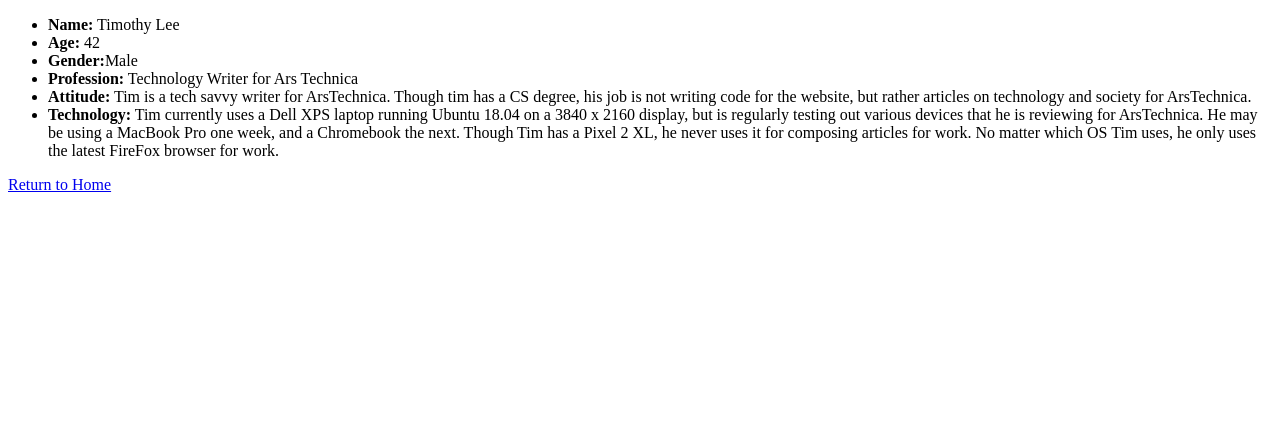
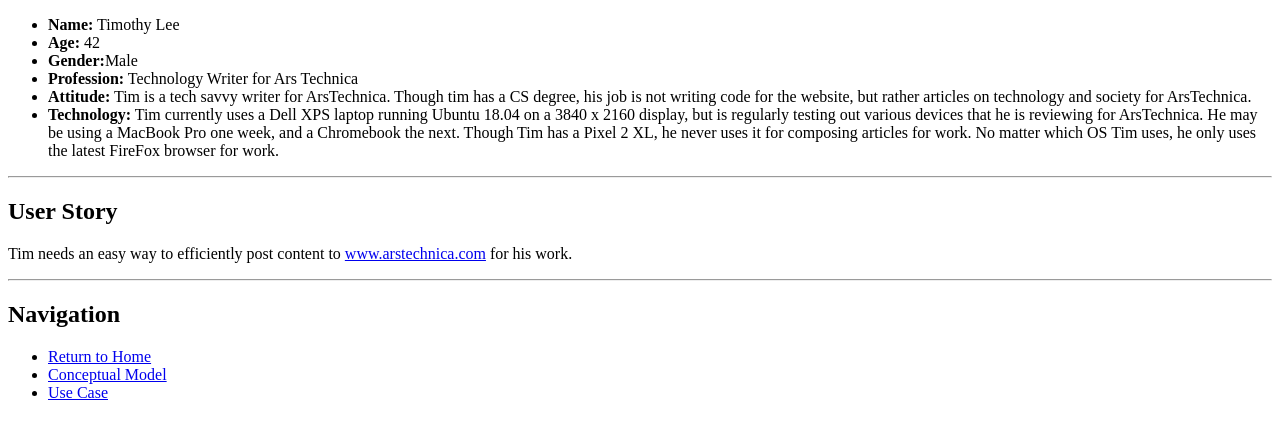
Before and after one commit to judeamiller/data-design, a PHP site: page /timothylee.php in a window 1280 px wide. Shown: the part 360-800 px from the top of the page. Run offline with PHP 8.4, Linux system fonts and the light colour scheme.

Commit message:
Add User Story, Add Site Navigation

```diff
--- a/epic/timothylee.php
+++ b/epic/timothylee.php
@@ -1,5 +1,5 @@
 <!DOCTYPE html>
-<html lang="en">
+<html lang="en" xmlns="http://www.w3.org/1999/html">
 	<head>
 		<meta charset="UTF-8"/>
 		<title>Tim Lee's Persona</title>
@@ -15,8 +15,18 @@
 			<li><strong>Attitude:</strong> Tim is a tech savvy writer for ArsTechnica. Though tim has a CS degree, his job is not writing code for the website, but rather articles on technology and society for ArsTechnica. </li>
 			<li><strong>Technology:</strong> Tim currently uses a Dell XPS laptop running Ubuntu 18.04 on a 3840 x 2160 display, but is regularly testing out various  devices that he is reviewing for ArsTechnica. He may be using a MacBook Pro one week, and a Chromebook the next. Though Tim has a Pixel 2 XL, he never uses it for composing articles for work. No matter which OS Tim uses, he only uses the latest FireFox browser for work.</li>
 		</ul>
+		<hr/>
+		<h2>User Story</h2>
+		<p>Tim needs an easy way to efficiently post content to <a href="https://www.arstechnica.com">www.arstechnica.com</a> for his work. </p>
 		</ul>
-		<a href="./index.php">Return to Home</a>
+
+		<hr/>
+		<h2>Navigation</h2>
+			<ul>
+				<li><a href="./index.php">Return to Home</a></li>
+				<li><a  href="./conceptual-model.php">Conceptual Model</a></li>
+				<li><a href="./use-case.php">Use Case</a></li>
+			</ul>
 	</body>
 
 </html>
```
